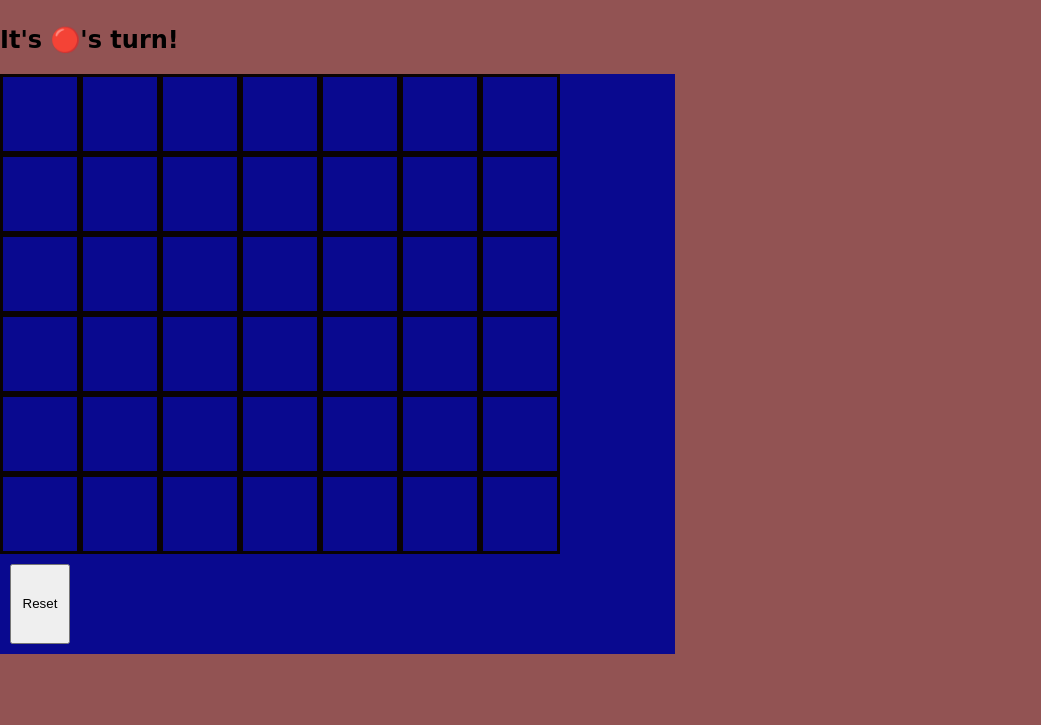
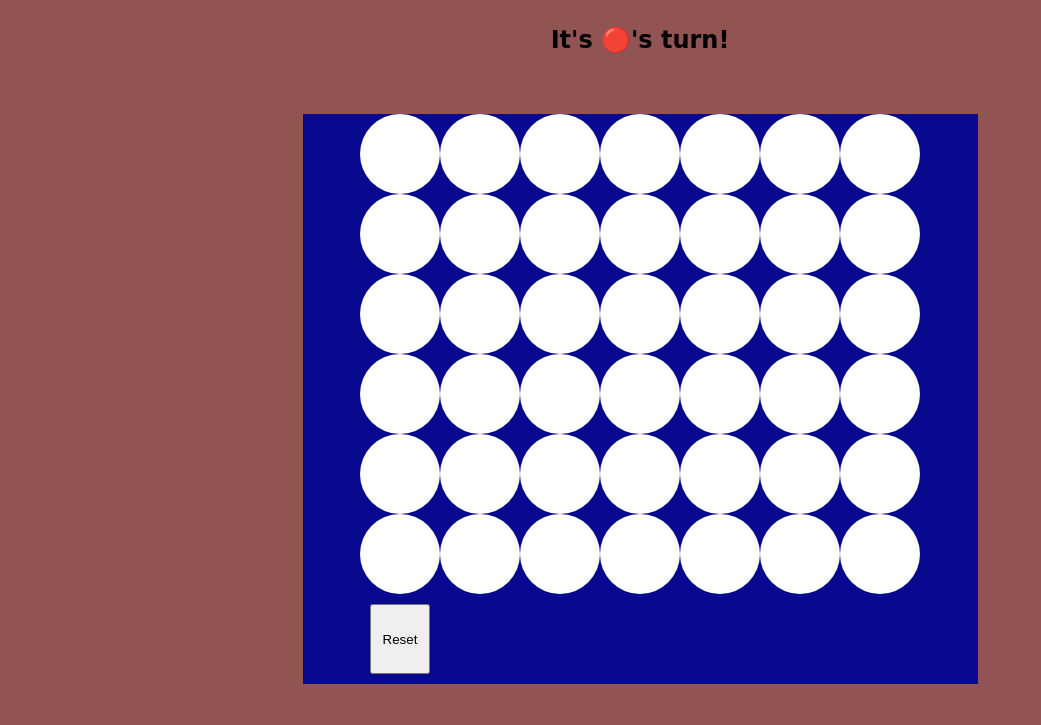
Before and after one commit to demonorez/Connect-Four, a plain HTML site: page index.html in a window 1280 px wide. Shown: the part 75-800 px from the top of the page, without its empty margins (0-1041 px from the left). Drawn offline with Linux system fonts and the light colour scheme.

Commit message:
minor css. Turns squares into circles outlines board

```diff
--- a/css/style.css
+++ b/css/style.css
@@ -6,30 +6,37 @@ margin: 0;
   height: 100vh;
   display: flex;
   flex-direction: column;
+  align-items: center;
 }
 
-section.board {
-height: 100%;
-width: 100%;
-height: 580px;
+.board {
+  /* height: 100%;
+  width: 100%; */
+  height: 570px;
   width: 675px;
+
   background-color: rgb(9, 9, 143);
   display: grid;
   grid-template-rows: repeat(6, 10vmin);
   grid-template-columns: repeat(7, 10vmin);
-grid-gap: 0vmin;
+  justify-content: center;
+  margin: auto;
 }
 
-div {
+/* div {
   border: 3px solid rgb(10, 3, 3);
-font-size: 8vmin;
   text-align: center;
-/* vertical-align: middle; */
-}
+
+} */
 
 .tile {
-font-size: 70px;
-padding: 0 0 10px 0;
+  background-color: white;
+  font-size: 85px;;
+  /* margin: 5px; */
+  border-radius: 50%;
+
+  display: flex;
+  justify-content: space-evenly
 }
 
 #reset {
```
Also changed, not shown: 1 other file. Lines whose indentation alone changed are shown as unchanged.
